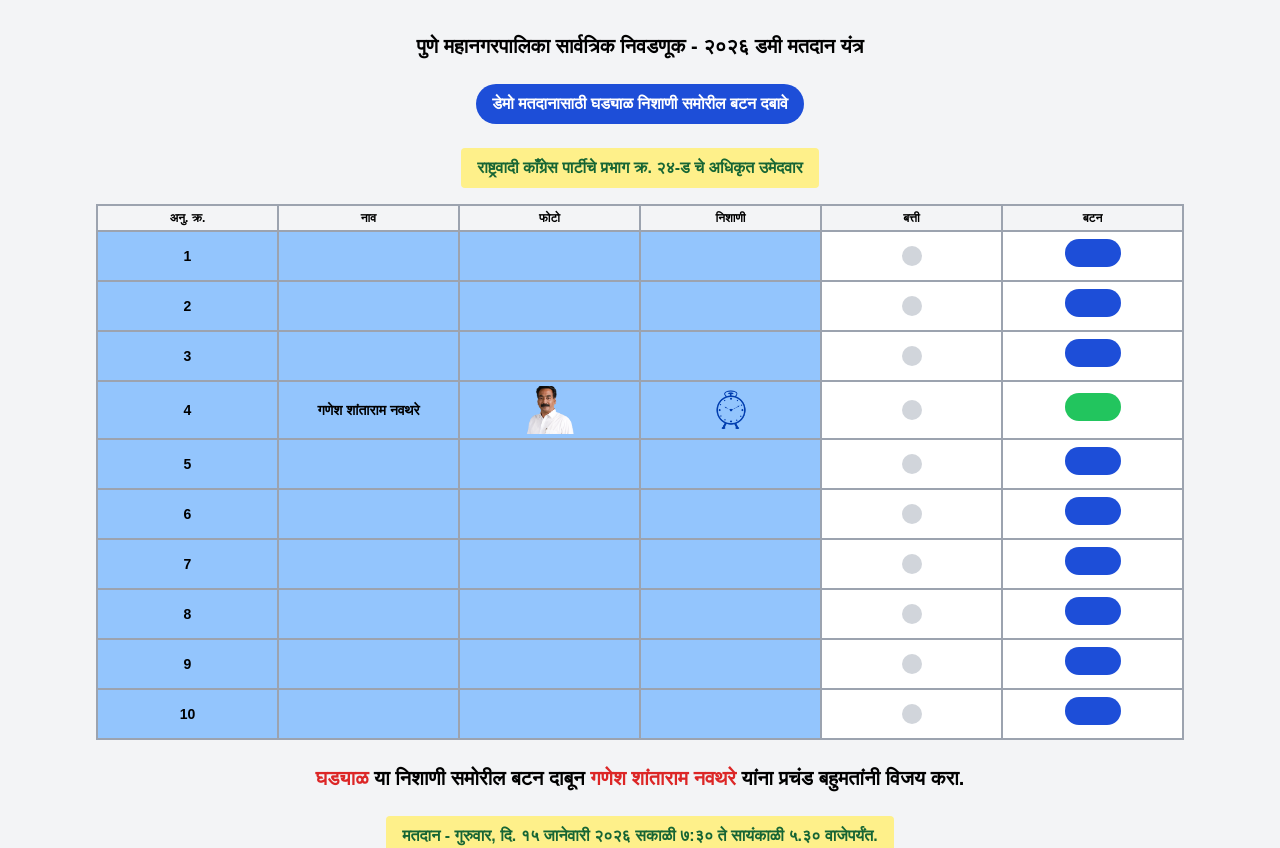
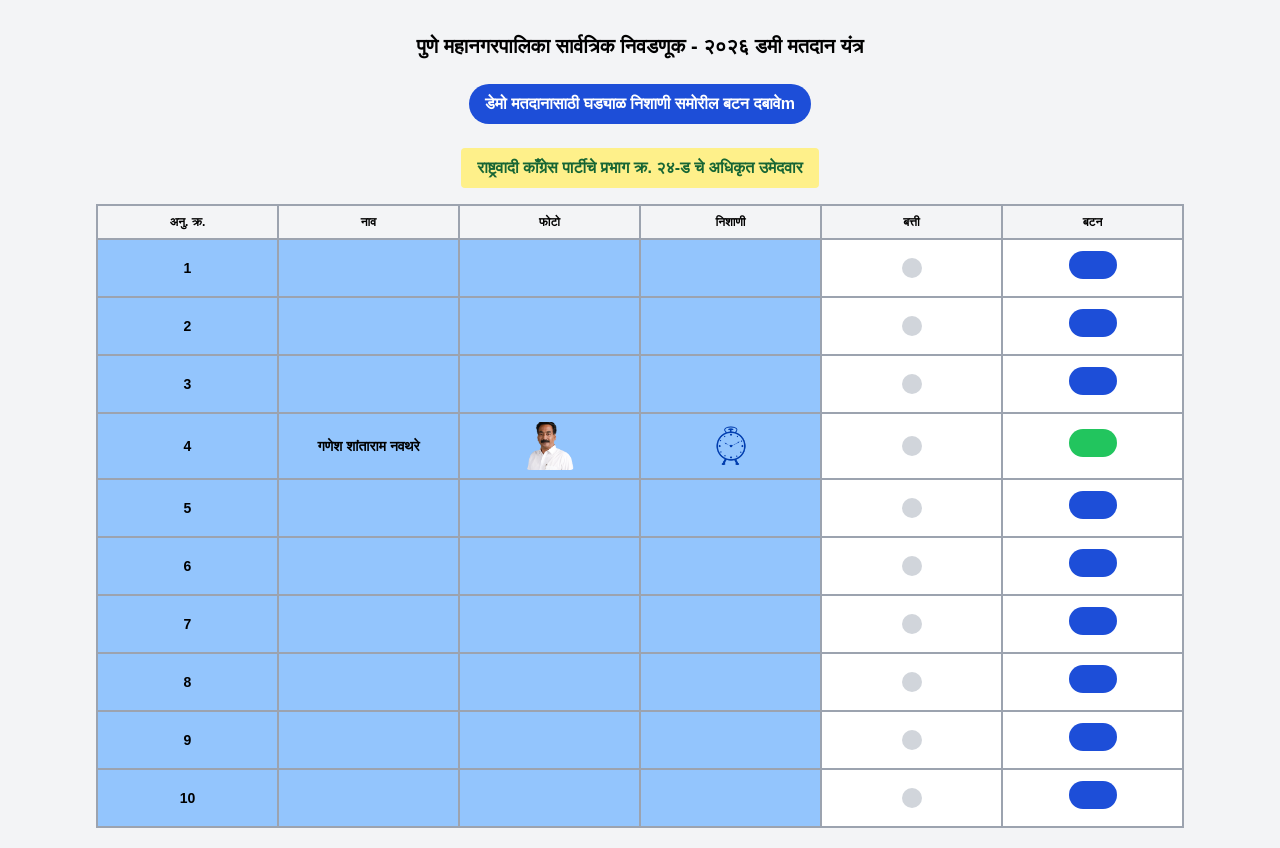
Before and after one commit to corporateDynastical/ganesh_navthare_dummyvote, a Next.js app: page / in a window 1280 px wide. Shown: the top 848 px of the page. Built offline with nearby package versions, Linux system fonts and the light colour scheme.

Commit message:
Update page.tsx

```diff
--- a/app/page.tsx
+++ b/app/page.tsx
@@ -32,7 +32,7 @@
 
       <div className="text-center mb-4 pt-2">
         <span className="bg-blue-700 font-bold text-white px-4 py-2 inline-block rounded-full">
-          डेमो मतदानासाठी घड्याळ निशाणी समोरील बटन दबावे
+          डेमो मतदानासाठी घड्याळ निशाणी समोरील बटन दबावेm
         </span>
       </div>
 
@@ -42,15 +42,15 @@
         </span>
       </div>
 
-      {/* Mobile gets breathing space — desktop stays tight */}
-      <div className="overflow-x-hidden p-2 md:p-0">
+      {/* Mobile-friendly scroll and padding */}
+      <div className="overflow-x-auto">
         <table className="w-full border-2 border-gray-400 dark:border-gray-600 table-fixed">
           <thead>
             <tr className="bg-gray-100 dark:bg-gray-800">
               {["अनु. क्र.","नाव","फोटो","निशाणी","बत्ती","बटन"].map((h, i) => (
                 <th
                   key={i}
-                  className="border-2 border-gray-400 px-2 md:px-1 py-1 text-center text-xs font-bold"
+                  className="border-2 border-gray-400 px-2 md:px-1 py-2 text-center text-xs font-bold"
                 >
                   {h}
                 </th>
@@ -61,23 +61,23 @@
           <tbody>
             {[...Array(10)].map((_, index) => (
               <tr key={index} className="bg-blue-300 dark:bg-gray-800">
-                <td className="border-2 border-gray-400 px-2 md:px-1 py-1 text-center font-bold text-sm">
+                <td className="border-2 border-gray-400 px-2 md:px-1 py-2 text-center font-bold text-sm">
                   {index + 1}
                 </td>
 
-                <td className="border-2 border-gray-400 px-2 md:px-1 py-1 text-center font-bold text-sm">
+                <td className="border-2 border-gray-400 px-2 md:px-1 py-2 text-center font-bold text-sm">
                   {index === 3 ? "गणेश शांताराम नवथरे" : ""}
                 </td>
 
-                <td className="border-2 border-gray-400 px-2 md:px-1 py-1 text-center">
+                <td className="border-2 border-gray-400 px-2 md:px-1 py-2 text-center">
                   {index === 3 ? (
-                    <img src="/user.png" className="w-12 h-12 mx-auto object-cover" />
+                    <img src="/user.png" className="w-12 h-12 mx-auto object-cover rounded" />
                   ) : (
                     <div className="w-10 h-10 mx-auto" />
                   )}
                 </td>
 
-                <td className="border-2 border-gray-400 px-2 md:px-1 py-1 text-center">
+                <td className="border-2 border-gray-400 px-2 md:px-1 py-2 text-center">
                   {index === 3 ? (
                     <img
                       src="/symbol-bartan.png"
@@ -89,7 +89,7 @@
                 </td>
 
                 {/* बत्ती */}
-                <td className="border-2 border-gray-400 px-2 md:px-1 py-1 text-center bg-white dark:bg-gray-800">
+                <td className="border-2 border-gray-400 px-2 md:px-1 py-2 text-center bg-white dark:bg-gray-800">
                   <div
                     className={`w-5 h-5 rounded-full mx-auto ${
                       activeRow === index ? "bg-red-600" : "bg-gray-300 dark:bg-gray-500"
@@ -97,14 +97,14 @@
                   ></div>
                 </td>
 
-                {/* बटन — curved + closer to border */}
-                <td className="border-2 border-gray-400 px-2 md:px-1 py-1 text-center bg-white dark:bg-gray-800">
+                {/* बटन — curved, neat, smaller */}
+                <td className="border-2 border-gray-400 px-2 md:px-1 py-2 text-center bg-white dark:bg-gray-800">
                   <button
                     onClick={() =>
                       index === 3 ? playButtonSound(index) : playOtherButtonSound(index)
                     }
-                    className={`h-7 rounded-full ${
-                      index === 3 ? "bg-green-500 w-14" : "bg-blue-700 w-14"
+                    className={`h-7 w-12 rounded-full ${
+                      index === 3 ? "bg-green-500" : "bg-blue-700"
                     }`}
                   />
                 </td>
```
